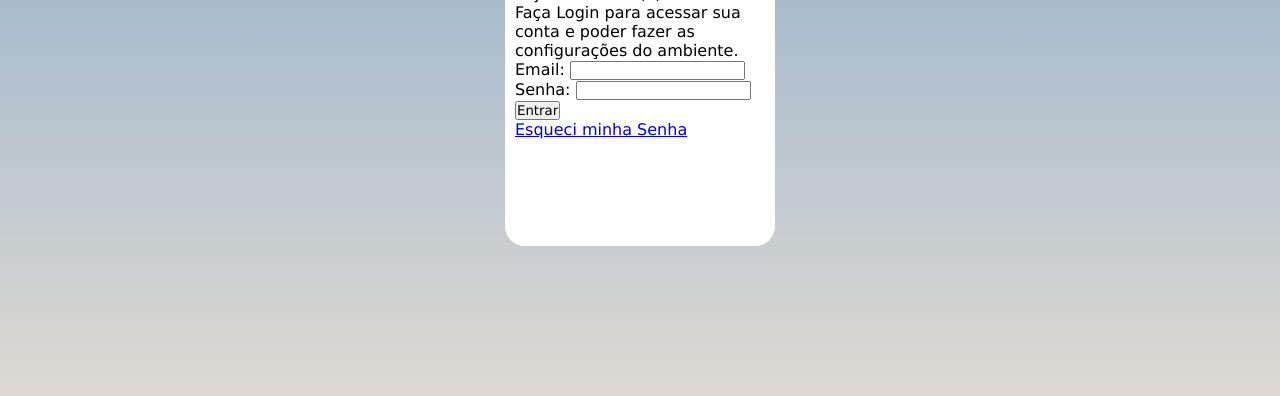
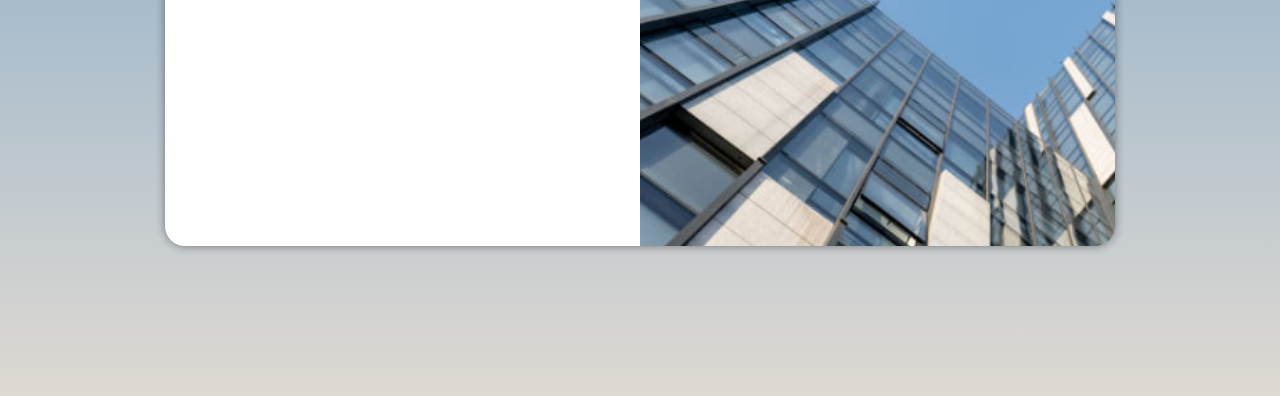
Before and after one commit to campelolara/projeto-login, a plain HTML site: page index.html in a window 1280 px wide. Shown: the part 404-800 px from the top of the page. Drawn offline with nearby package versions, Linux system fonts and the light colour scheme.

Commit message:
media queries

```diff
--- /dev/null
+++ b/estilos/media-query.css
@@ -0,0 +1,52 @@
+@charset "UTF";
+
+/* Typcal Device Breakpoints
+----------------------------
+pequenas telas: até 600px
+celular: de 600px até 768px
+tablet: 768px até 992px
+desktop: 992px até 1200px
+grandes telas: acima de 1200px
+
+*/
+
+@media screen and (min-width: 768px) and (max-width: 992px) {
+    section#login {
+        width: 80vw;
+    }
+
+    section#login > div#imagem {
+        float: left;
+        width: 30%;
+        height: 100%;
+        margin-right: 10px; /*float no div#formulario não tava funcionando*/
+    }
+
+    /*
+    section#login > div#formulario {
+        float: right;
+        width: 70%;
+    }
+    */
+
+}
+
+@media screen and (min-width: 992px) {
+    section#login {
+        width: 950px;
+    }
+
+    section#login > div#imagem {
+        float: right;
+        width: 50%;
+        height: 100%;
+        margin-left: 10px;
+    }
+
+    /*
+    section#login > div#formulario {
+        float: right;
+        width: 50%;
+    }
+    */
+}
--- a/estilos/style.css
+++ b/estilos/style.css
@@ -32,18 +32,24 @@ section#login {
     overflow: hidden; /*tudo que ta fora da borda fica escondido*/
 
     background-color: white;
-    width: 270px;
+    width: 250px;
     height: 500px;
     border-radius: 20px;
+    box-shadow: 0px 0px 10px rgba(0, 0, 0, 0.44);
+
+    transition: width .3s, height .3s;
+    transition-timing-function: ease;
 
 }
 
 section#login > div#imagem {
-    background: var(--cor02) url(../imagens/prédio.png);
+    display: block;
+    background: var(--cor01) url(../imagens/prédio.png);
     height: 200px;
     background-size: cover;
 }
 
 section#login > div#formulario {
+    display: block;
     padding: 10px;
 }
--- a/index.html
+++ b/index.html
@@ -4,40 +4,26 @@
     <meta charset="UTF-8">
     <meta name="viewport" content="width=device-width, initial-scale=1.0">
     <title>Login</title>
+    <link href="https://fonts.googleapis.com/css2?family=Material+Symbols+Outlined" rel="stylesheet" />
     <link rel="stylesheet" href="estilos/style.css">
-
+    <link rel="stylesheet" href="estilos/media-query.css">
 </head>
 <body>
+
     <main>
         <section id="login">
             <div id="imagem">
-
+               <!--imagem-->
             </div>
             <div id="formulario">
                 <h1>Login</h1>
                 <p>Seja bem-vindo(a) novamente. Faça Login para acessar sua conta e poder fazer as configurações do ambiente.</p>
-
                 <form action="login.php" method="post">
-                    <div>
-                        <label for="iemail">Email: </label>
-                        <input type="email" name="email" id="iemail">
-                    </div>
-
-                    <div>
-                        <label for="isenha">Senha: </label>
-                        <input type="password" name="senha" id="isenha">
-                    </div>
-                    <div>
-                        <input type="submit" value="Entrar">
-                    </div>
-                    <div>
-                        <p><a href="#">Esqueci minha Senha</a></p>
-                    </div>
-
 
                 </form>
             </div>
         </section>
     </main>
+
 </body>
 </html>
```
